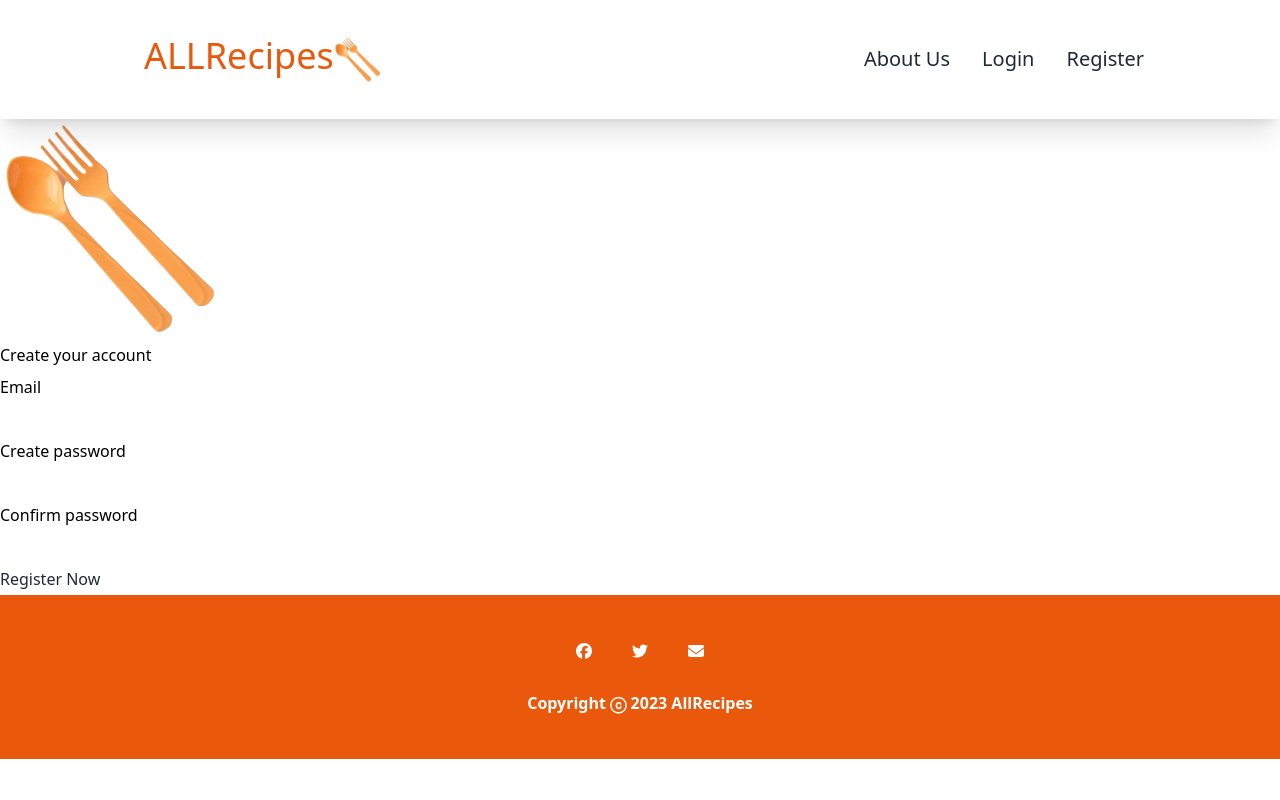
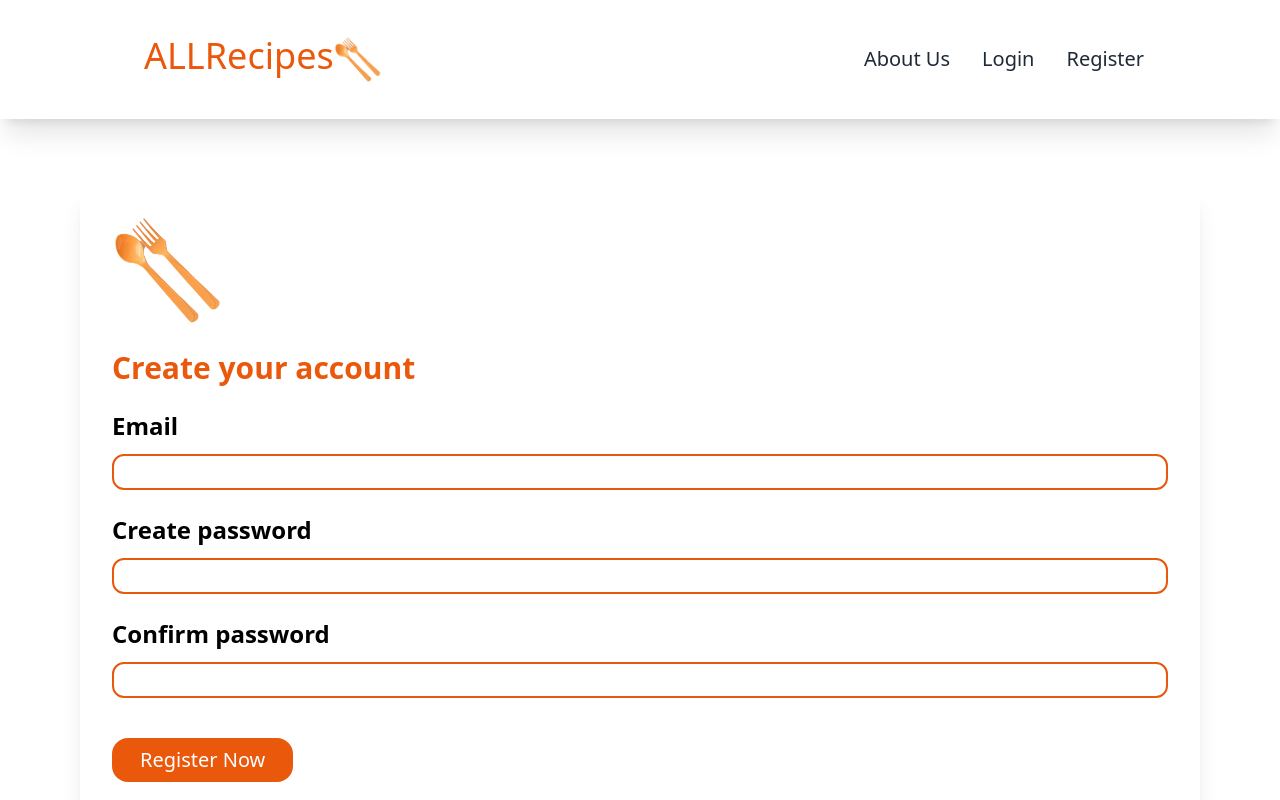
Before and after one commit to shadyhussein99/AllRecipes, a React (Vite) app: page /register in a window 1280 px wide. Shown: the top 800 px of the page. Built offline with nearby package versions, Linux system fonts and the light colour scheme.

Commit message:
styling register page

```diff
--- a/public/styles.css
+++ b/public/styles.css
@@ -40,3 +40,7 @@ a {
 .about-a {
     @apply inline-block col-span-1 hover:border-b-2 hover:border-orange-600 mb-2
 }
+
+.register-button {
+    @apply cursor-pointer mt-10 bg-orange-600 text-white rounded-2xl text-xl px-7 py-2 hover:border-2 hover:bg-white hover:border-orange-600 hover:text-orange-600 transition ease-out duration-300
+}
--- a/src/components/Footer.jsx
+++ b/src/components/Footer.jsx
@@ -6,7 +6,7 @@ function Footer() {
 
 const year = new Date().getFullYear()
 
-    return <div className=" bg-orange-600 py-10 text-center mt-auto">
+    return <div className=" bg-orange-600 py-8 text-center mt-auto">
         <footer>
             <i className="fa-brands fa-facebook text-white mx-5 "></i>
             <i className="fa-brands fa-twitter text-white mx-5 "></i>
--- a/src/components/MiniForm.jsx
+++ b/src/components/MiniForm.jsx
@@ -4,9 +4,9 @@
 import React from "react"
 
 function MiniForm(props) {
-    return <div className={props.divClass} >
-        <label className={props.labelClass}><h5>{props.label}</h5></label>
-        <input onChange={props.change} value={props.value} className={props.inputClass} type={props.type} placeholder={props.placeholder} />
+    return <div className=" mt-6" >
+        <label className=" text-2xl font-semibold"><h5>{props.label}</h5></label>
+        <input onChange={props.change} value={props.value} className="border-2 border-orange-600 rounded-xl mt-3 w-full" type={props.type} placeholder={props.placeholder} />
     </div>
 }
 
--- a/src/components/Register.jsx
+++ b/src/components/Register.jsx
@@ -81,19 +81,18 @@ function Register() {
     }, [validEmail, createPassword, confirmPassword, emailChange, createPasswordChange, confirmPasswordChange])
 
     return <div>
+
         <Navbar />
-        <div className="">
-            <img className="" src="/pics/spoon2.png" alt="earth-pic" />
-            <h3 className="">Create your account</h3>
+
+        <div className="mt-16 mb-16 mx-20 rounded-2xl shadow-xl p-8">
+            <img className="w-28 rounded-2xl" src="/pics/spoon2.png" alt="earth-pic" />
+            <h3 className=" text-3xl font-bold text-orange-600 mt-6">Create your account</h3>
 
             <MiniForm
                 label="Email"
                 change={handleEmail}
                 type="email"
                 placeholder=""
-                divClass="miniForm-in-register"
-                inputClass="form-control register-input"
-                labelClass="register-label"
             />
 
             {!validEmail && <p className="">Please enter a valid email address</p>}
@@ -103,9 +102,6 @@ function Register() {
                 change={handleCreatePassword}
                 type="password"
                 placeholder=""
-                divClass="miniForm-in-register"
-                inputClass="form-control register-input"
-                labelClass="register-label"
             />
 
             {!createPassword && <p className="">At least 8 characters long</p>}
@@ -115,14 +111,11 @@ function Register() {
                 change={handleConfirmPassword}
                 type="password"
                 placeholder=""
-                divClass="miniForm-in-register"
-                inputClass="form-control register-input"
-                labelClass="register-label"
             />
 
             {!confirmPassword && <p className="">Please match both passwords</p>}
 
-            {disableButton ? <Link to="/"><button type="button" class="">Register Now</button></Link> : <Link><button type="button" class="" disabled>Register Now</button></Link>}
+            {disableButton ? <Link to="/"><button type="button" className="register-button">Register Now</button></Link> : <Link><button type="button" className="register-button" disabled>Register Now</button></Link>}
         </div>
         <Footer />
     </div>
```
